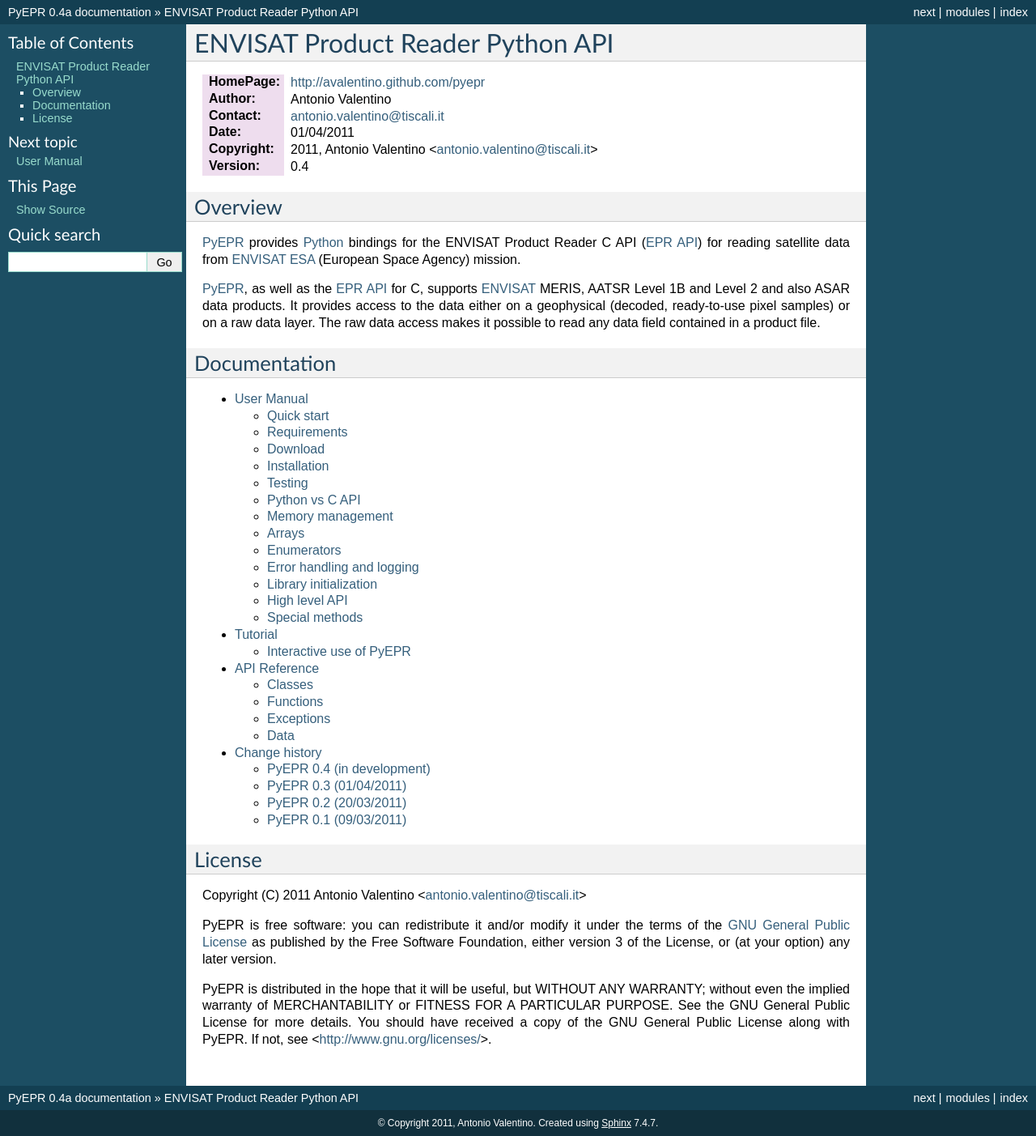
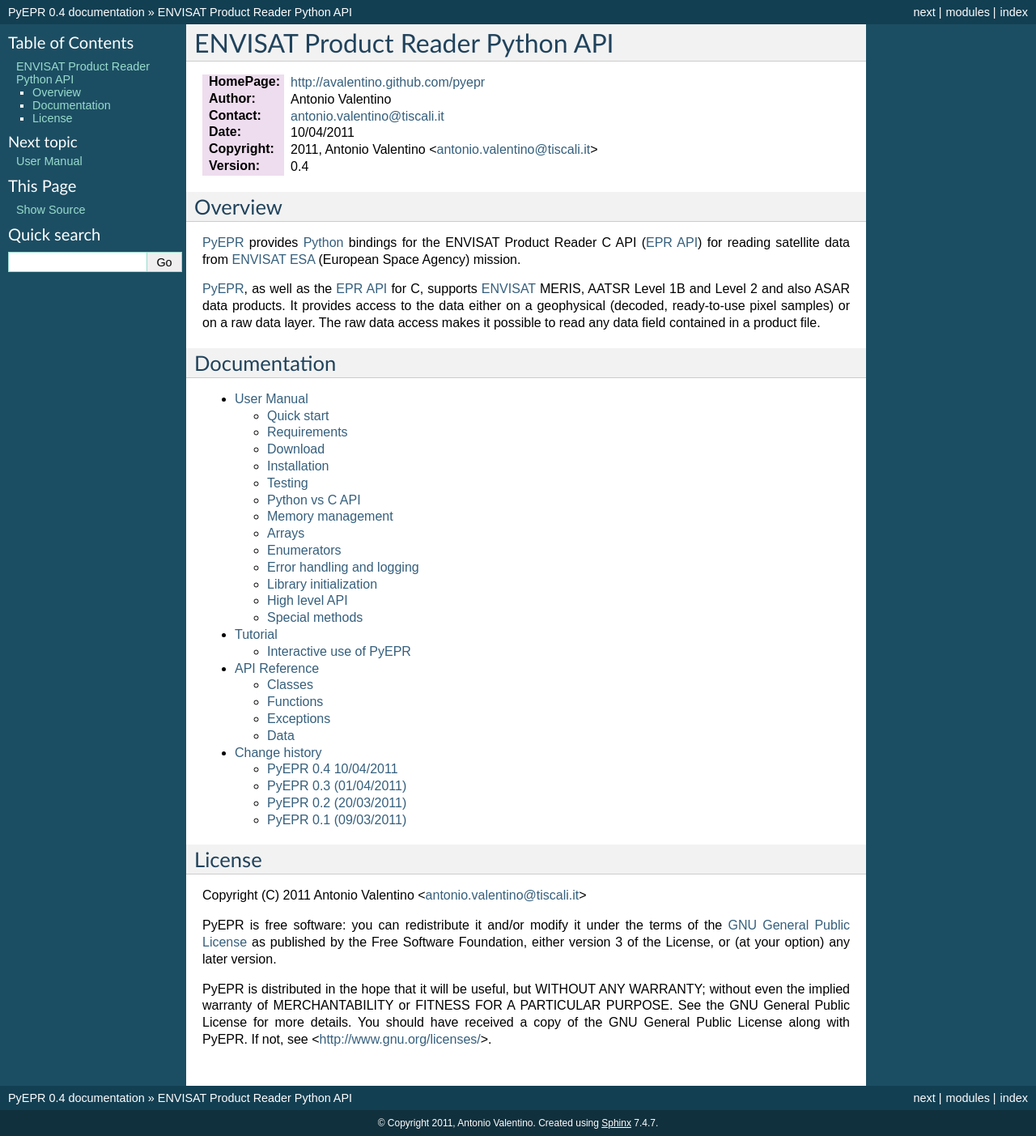
Before and after one commit to avalentino/pyepr, a Sphinx documentation site: the page built from doc/index.txt, in a window 1280 px wide. Shown: the whole page at 81% size. Built offline with Sphinx 7.4.7, drawn with Linux system fonts in a browser that asks for light colours; formulas are drawn with MathJax 3.

Commit message:
Prepare for 0.4 release

```diff
--- a/README.txt
+++ b/README.txt
@@ -5,7 +5,7 @@
 :HomePage:  http://avalentino.github.com/pyepr
 :Author:    Antonio Valentino
 :Contact:   antonio.valentino@tiscali.it
-:Date:      01/04/2011
+:Date:      10/04/2011
 :Copyright: 2011, Antonio Valentino <antonio.valentino@tiscali.it>
 :Version:   0.4
 
--- a/doc/NEWS.txt
+++ b/doc/NEWS.txt
@@ -2,8 +2,8 @@
 ==============
 
 
-PyEPR 0.4 (in development)
---------------------------
+PyEPR 0.4 10/04/2011
+--------------------
 
 * fixed a bug in the :meth:`epr.Product.__str__`, :meth:`Dataset.__str__`
   and :meth:`erp.Band.__repr__` methods (bad formatting)
--- a/doc/conf.py
+++ b/doc/conf.py
@@ -65,7 +65,7 @@
 # The short X.Y version.
 version = '0.4'
 # The full version, including alpha/beta/rc tags.
-release = '0.4a'
+release = '0.4'
 
 # The language for content autogenerated by Sphinx. Refer to documentation
 # for a list of supported languages.
--- a/doc/index.txt
+++ b/doc/index.txt
@@ -5,7 +5,7 @@
 :HomePage:  http://avalentino.github.com/pyepr
 :Author:    Antonio Valentino
 :Contact:   antonio.valentino@tiscali.it
-:Date:      01/04/2011
+:Date:      10/04/2011
 :Copyright: 2011, Antonio Valentino <antonio.valentino@tiscali.it>
 :Version:   0.4
 
--- a/doc/tutorial.txt
+++ b/doc/tutorial.txt
@@ -73,7 +73,7 @@
         .. _ESA: http://earth.esa.int
 
     In [3]: epr.__version__, epr.EPR_C_API_VERSION
-    Out[3]: ('0.4a', '2.2')
+    Out[3]: ('0.4', '2.2')
 
 Docstrings are available for almost all classes, methods and functions in
 the :mod:`epr` and they can be displayed using the :func:`help` python_
```
Also changed, not shown: 2 other files.
